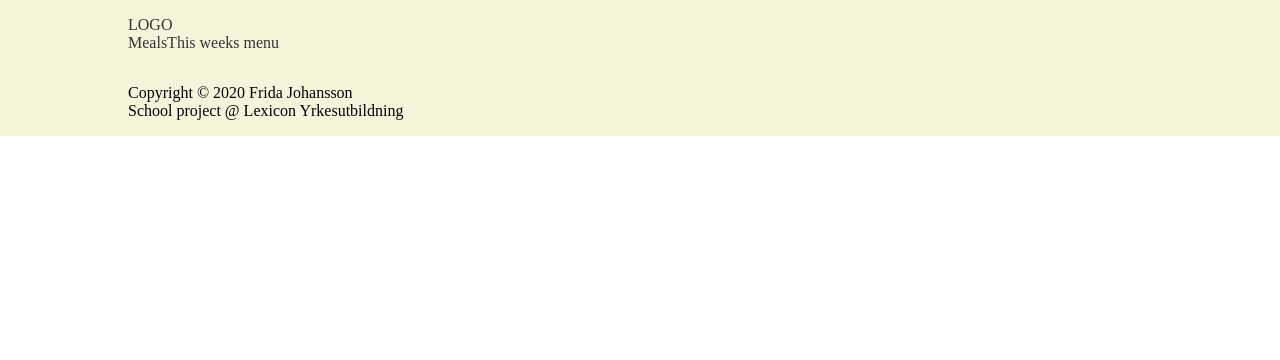
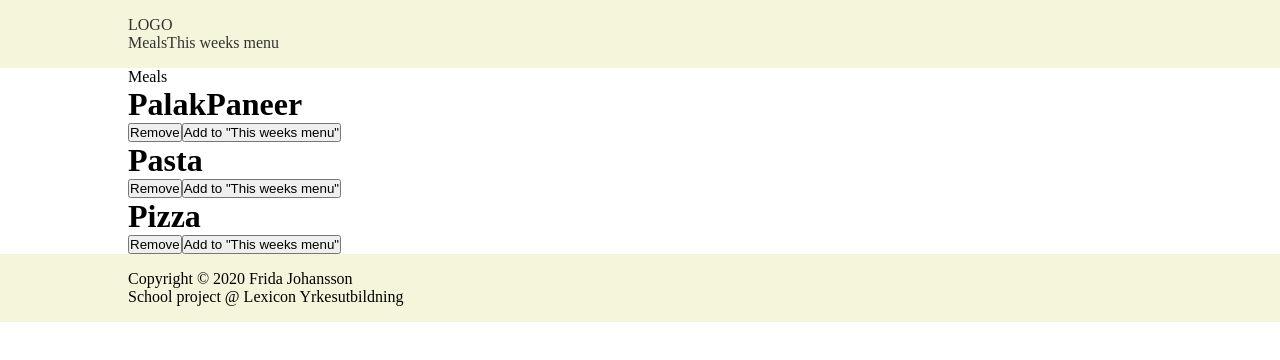
Before and after one commit to johanssonfridamaria/meals-of-the-week-app, a Vue app: page / in a window 1280 px wide. Shown: the top 360 px of the page. Built offline with nearby package versions, Linux system fonts and the light colour scheme.

Commit message:
imported mapgetters and added meals from module. created card for each meal

```diff
--- a/src/views/Meals.vue
+++ b/src/views/Meals.vue
@@ -1,14 +1,27 @@
 <template>
   <div>
+    Meals
+    <div class="meal-card" v-for="(meal, index) in meals" :key="index">
+      <h1>{{ meal.index }}</h1>
+      <h1>{{ meal.name }}</h1>
+      <button class="btn">Remove</button>
+      <button class="btn">Add to "This weeks menu"</button>
+    </div>
   </div>
 </template>
 
 <script>
-// @ is an alias to /src
+import { mapGetters } from 'vuex';
 
 export default {
   name: 'Meals',
-  components: {
-  }
-}
+  // components: {},
+  // methods: {},
+  computed: {
+    ...mapGetters(['meals']),
+  },
+  // created(){
+
+  // }
+};
 </script>
```
